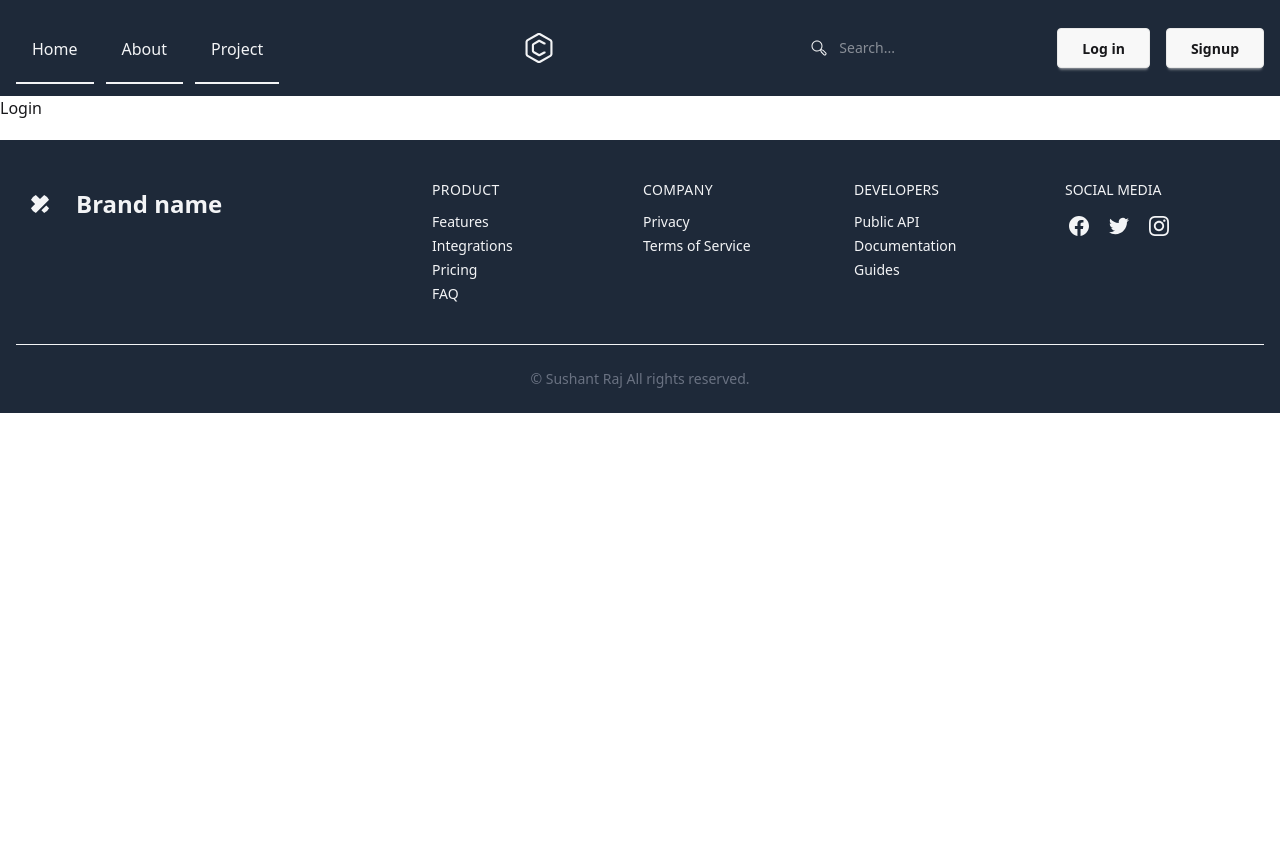
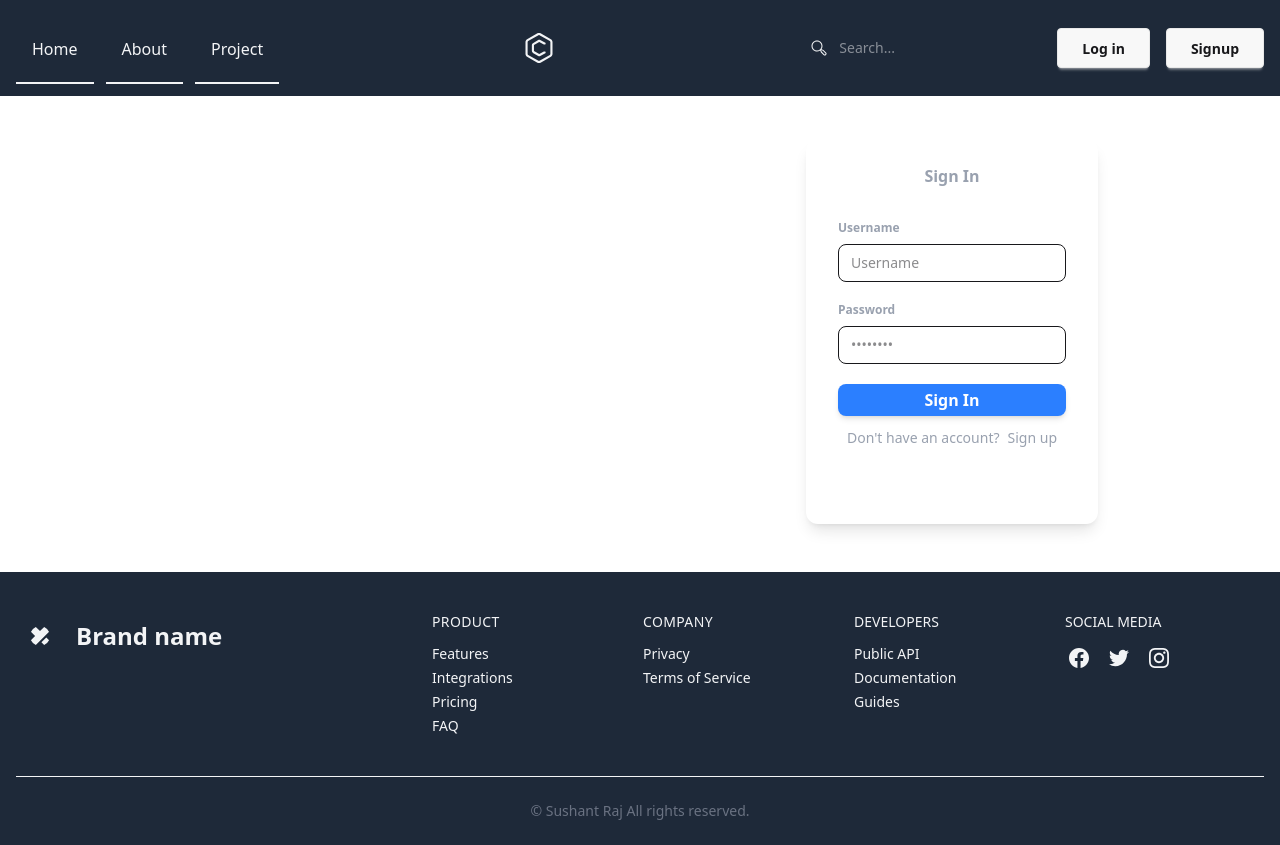
Before and after one commit to sushantraj18/mern-blog, a React (Vite) app in the folder client/: page /login in a window 1280 px wide. Before the commit the page ends 800 px from the top, so only its background shows below. Built offline with nearby package versions, Linux system fonts and the light colour scheme.

Commit message:
complete signin  functionality frontend and backend

```diff
--- a/client/src/pages/Login.jsx
+++ b/client/src/pages/Login.jsx
@@ -1,8 +1,102 @@
-import React from 'react'
+import React, { useState } from 'react'
+import toast from 'react-hot-toast'
+import { Link, useNavigate } from 'react-router-dom'
+
 
 function Login() {
+  const [formData,setFormData] = useState({})
+  const [loading,setLoading] = useState(false)
+  const navigate = useNavigate()
+
+  const changeHandler = (e)=>{
+    setFormData((prev)=>({...prev,[e.target.id] : e.target.value}))
+  }
+
+  const  handleSubmit = async(e)=>{
+    e.preventDefault()
+
+    if(!formData.username || !formData.password){
+        return toast.error("Please fill out all fields")
+    }
+    try{
+      setLoading(true)
+      const res =  await fetch('/api/auth/login',{
+        method : 'POST',
+        headers : {'Content-Type' : 'application/json'},
+        body : JSON.stringify(formData)
+      })
+
+      const data = await res.json()
+
+      if(data.errMessage === "invalid user or password" ){
+        return toast.error("invalid credentials")
+      }
+
+      if(data.errMessage === 'invalid password or user'){
+        return toast.error ('invalid credentials')
+      }
+
+      if( data.success === false){
+        return toast.error("Unable to login ")
+      }
+
+
+      setLoading(false)
+      if(res.ok){
+         toast.success("login successful")
+         navigate("/")
+      }
+
+    }catch(e){
+      console.error(e)
+    }
+
+  }
+
   return (
-    <div>Login</div>
+    <div className="flex  items-center p-4 ">
+      <div className="text-center  text-white w-[50%] " >
+        <h1 className="text-1xl  ">Sign in to  <span className="text-3xl font-bold ">best </span>  blog's </h1>
+      </div>
+      <div className="relative py-3 sm:max-w-xs sm:mx-auto">
+        <div className="min-h-96 px-8 py-6 mt-4 text-left bg-zing-800  rounded-xl shadow-lg">
+          <div className="flex flex-col justify-center items-center h-full select-none">
+            <div className="flex flex-col items-center justify-center gap-2 mb-8">
+
+              <p className="m-0 text-gray-400 text-[16px] font-semibold ">
+                Sign In
+              </p>
+
+            </div>
+          <form  method='POST' onSubmit={handleSubmit} >
+            <div className="w-full flex flex-col gap-2">
+              <label className="font-semibold text-xs text-gray-400">Username</label>
+              <input onChange={changeHandler} placeholder="Username" id="username" className="border rounded-lg px-3 py-2 mb-5 text-sm w-full outline-none dark:border-gray-500 dark:bg-gray-900"  />
+            </div>
+
+
+
+            <div className="w-full flex flex-col gap-2">
+            <label className="font-semibold text-xs text-gray-400">Password</label>
+            <input onChange={changeHandler} placeholder="••••••••" id="password" type='password' className="border rounded-lg px-3 py-2 mb-5 text-sm w-full outline-none dark:border-gray-500 dark:bg-gray-900"   />
+          </div>
+          <div>
+            <button  className="py-1 px-8 bg-blue-500 hover:bg-blue-800 focus:ring-offset-blue-200 text-white w-full transition ease-in duration-200 text-center text-base font-semibold shadow-md focus:outline-none focus:ring-2 focus:ring-offset-2 rounded-lg cursor-pointer select-none">
+              {loading ? 'Loading...' :'Sign In'}
+            </button>
+          </div>
+          </form>
+          <div className="text-sm text-gray-400 flex gap-2 mt-3">
+            <span>Don't have an account?</span>
+            <Link className="hover:text-blue-800" to={"/signup"}>Sign up</Link>
+          </div>
+
+          </div>
+
+
+        </div>
+      </div>
+    </div>
   )
 }
 
```
Also changed, not shown: 1 other file (tests, documents, lock files or other folders).
